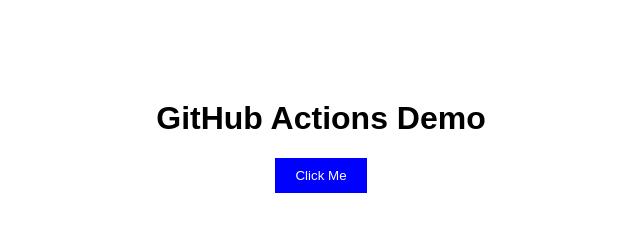
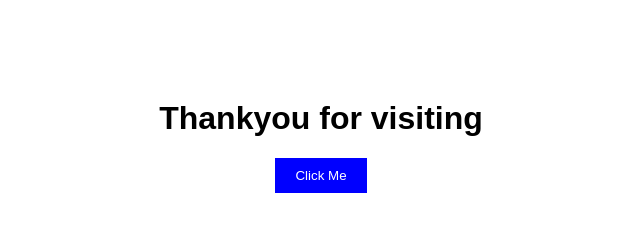
Before and after one commit to bhavanis080805/websiteproject, a plain HTML site: page index.html in a window 1280 px wide. Both pictures are taken after a click on the button "Click Me". Shown: the whole page, without its empty margins (319-959 px from the left). Drawn offline with Linux system fonts and the light colour scheme.

Commit message:
Testing workflow

```diff
--- a/index.html
+++ b/index.html
@@ -6,7 +6,7 @@
 </head>
 <body>
 
-    <h1 id="message">Welcome to ITTechGenie</h1>
+    <h1 id="message">Hi,Bhavani Suresh</h1>
 
     <button onclick="changeText()">
         Click Me
--- a/script.js
+++ b/script.js
@@ -1,5 +1,5 @@
 function changeText() {
     document.getElementById("message").innerHTML =
-        "GitHub Actions Demo";
+        "Thankyou for visiting";
 }
 // test change
```
